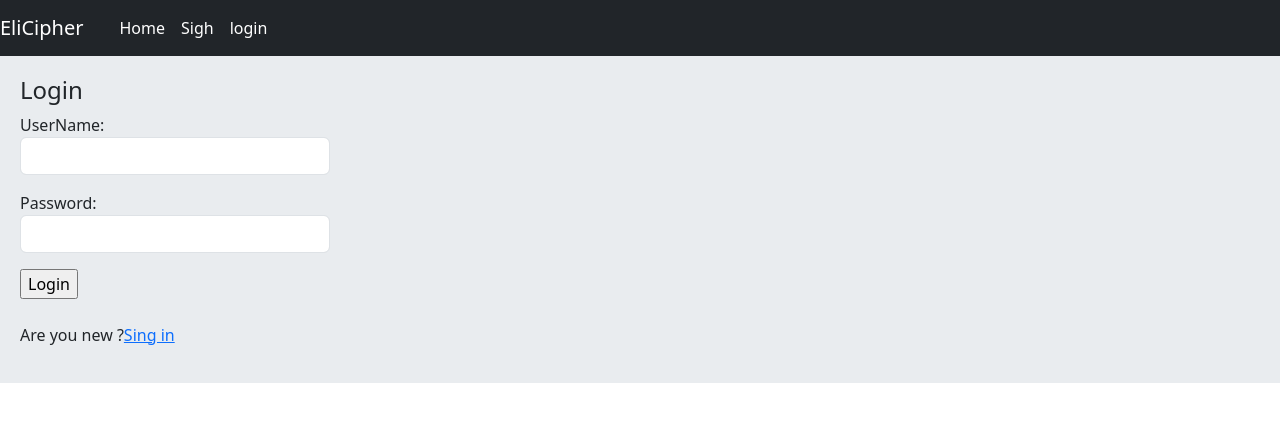
After one commit to elicipher/social, a Django app: page /account/login/ in a window 1280 px wide. The commit adds this page. Shown: the top 422 px of the page. Run offline with Django 5.2, Linux system fonts and the light colour scheme.

Commit message:
Added Login

```diff
--- a/account/forms.py
+++ b/account/forms.py
@@ -1,6 +1,8 @@
 from django import forms
 from django.contrib.auth.models import User
 from django.core.exceptions import ValidationError
+
+
 class UserRegistrationForm(forms.Form):
     username = forms.CharField(widget=forms.TextInput(attrs={"class" : "form-control"}))
     email = forms.EmailField(widget=forms.EmailInput(attrs={"class" : "form-control"}))
@@ -26,3 +28,9 @@ class UserRegistrationForm(forms.Form):
         p2 = cd.get("confirm_password")
         if p1 and p2 and p1 != p2 :
             raise ValidationError("The password must be match")
+
+
+class UserLoginForm(forms.Form):
+
+    username = forms.CharField(label="UserName",widget=forms.TextInput(attrs={"class" : "form-control"}))
+    password = forms.CharField(label="Password",widget=forms.PasswordInput(attrs={"class" : "form-control" }))
--- /dev/null
+++ b/account/templates/account/login.html
@@ -0,0 +1,12 @@
+{% extends "base.html" %}
+
+{% block user-login %}
+    <h4>Login</h4>
+    <form action="" method="post" class= "col-md-3" novalidate>
+    {% csrf_token %}
+    {{ form.as_p }}
+    <input type="submit" value="Login">
+    </form>
+    <br>
+    <p>Are you new ?<a href="{% url 'account:user_register'%}">Sing in</a></p>
+{% endblock %}
--- a/account/templates/account/register.html
+++ b/account/templates/account/register.html
@@ -1,10 +1,13 @@
 {% extends "base.html" %}
 
-{% block user %}
+{% block user-register %}
     <h4>Register</h4>
     <form action="" method="post" class= "col-md-3" novalidate>
     {% csrf_token %}
     {{ form.as_p }}
     <input type="submit" value="Register">
     </form>
+    <br>
+    <p>Do you have account ? <a href="{% url 'account:user_login'%}">login</a></p>
+
 {% endblock %}
--- a/account/urls.py
+++ b/account/urls.py
@@ -1,9 +1,10 @@
 from django.urls import path
-from . views import RegisterView
+from . views import RegisterView , LoginView
 
 app_name = 'account'
 urlpatterns =[
 
     path("register/" , RegisterView.as_view() , name= "user_register" ),
+    path("login/" , LoginView.as_view() , name= "user_login" ),
 
 ]
--- a/account/views.py
+++ b/account/views.py
@@ -1,9 +1,9 @@
 from django.shortcuts import render , redirect
 from django.views import View
-from .forms import UserRegistrationForm
+from .forms import UserRegistrationForm , UserLoginForm
 from django.contrib.auth.models import User
 from django.contrib import messages
-
+from django.contrib.auth import authenticate , login
 # Create your views here.
 class RegisterView(View):
 
@@ -19,6 +19,27 @@ class RegisterView(View):
         if form.is_valid():
             cd = form.cleaned_data
             User.objects.create_user(cd["username"] , cd["email"], cd["password"])
-            messages.success(request , "You reqistered successfully " , "success")
+            messages.success(request , "You login successfully " , "success")
             return redirect('home:home')
         return render(request ,self.template_name , {"form" : form})
+
+class LoginView(View):
+
+    form_class = UserLoginForm
+    template_name = "account/login.html"
+
+    def get(self , request):
+        form = self.form_class()
+        return render(request ,self.template_name , {"form":form})
+
+    def post(self , request):
+        form = self.form_class(request.POST)
+        if form.is_valid():
+            cd = form.cleaned_data
+            user = authenticate(request , username = cd["username"] , password = cd["password"])
+            if user is None :
+                login(request , user)
+                messages.success(request , "You reqistered successfully " , "success")
+                return redirect('home:home')
+            messages.error(request , "Your password or username is wrong !", 'danger' )
+            return render(request ,self.template_name , {"form":form})
--- a/templates/base.html
+++ b/templates/base.html
@@ -22,7 +22,10 @@
     {% block contact %}
     {% endblock %}
 
-    {% block user %}
+    {% block user-register %}
+    {% endblock %}
+
+    {% block user-login %}
     {% endblock %}
 
     </div>
--- a/templates/include/Navbar.html
+++ b/templates/include/Navbar.html
@@ -4,6 +4,7 @@
       <div class="navbar-nav">
         <a class="nav-link active" href="{% url 'home:home' %}">Home</a>
         <a class="nav-link active" href="{% url 'account:user_register' %}">Sigh</a>
+        <a class="nav-link active" href="{% url 'account:user_login' %}">login</a>
       </div>
     </div>
   </nav>
```
Also changed, not shown: db.sqlite3.
